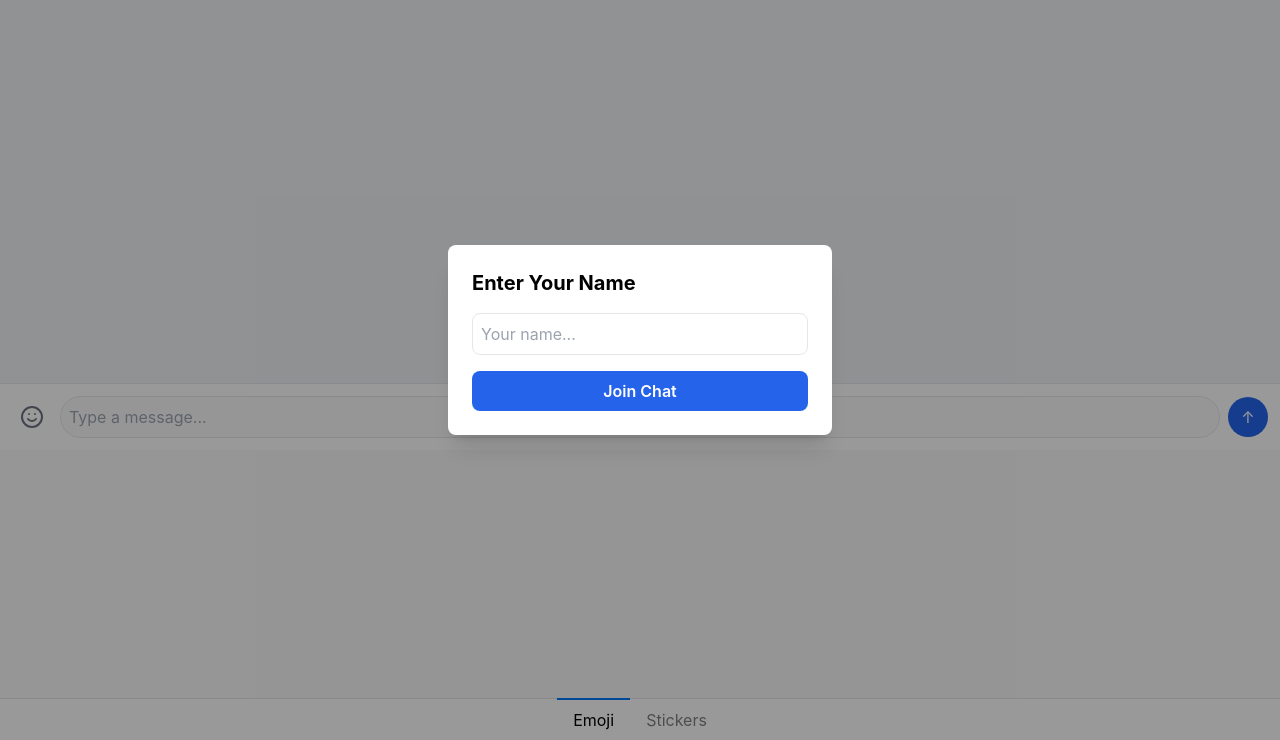
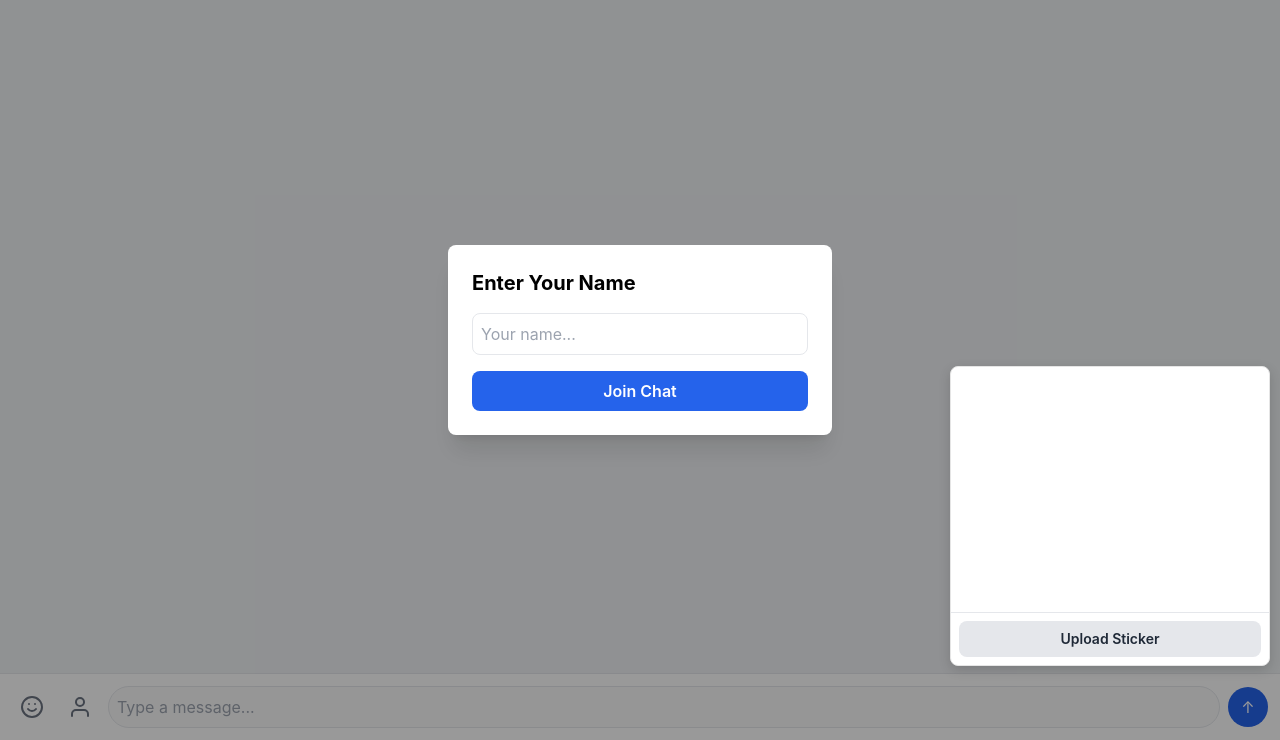
Before and after one commit to blackpirateapps/curly-fiesta, a website: page public/chat.html in a window 1280 px wide. Shown: the part 60-800 px from the top of the page. Drawn offline with nearby package versions, Linux system fonts and the light colour scheme.

Commit message:
chat stickers

```diff
--- a/public/chat.html
+++ b/public/chat.html
@@ -39,34 +39,26 @@
         .modal-backdrop { background-color: rgba(0,0,0,0.4); }
 
         /* Panel Styles */
-        #panels-container {
-            height: 290px;
-            background-color: #f9f9f9;
+        .panel {
+            position: absolute;
+            bottom: 100%; /* Position right above the footer */
+            right: 10px;
+            margin-bottom: 8px;
+            z-index: 100;
+            background: white;
+            border-radius: 8px;
+            box-shadow: 0 4px 12px rgba(0,0,0,0.15);
+            border: 1px solid #e5e5e5;
+            width: 320px;
+            height: 300px;
+        }
+        #sticker-panel {
             display: flex;
             flex-direction: column;
         }
-        .panel-content {
+        #sticker-grid {
             flex-grow: 1;
             overflow-y: auto;
-            position: relative;
-        }
-        .panel-tabs {
-            border-top: 1px solid #e5e5e5;
-            background-color: #ffffff;
-            display: flex;
-            justify-content: center;
-        }
-        .panel-tab {
-            padding: 8px 16px;
-            cursor: pointer;
-            opacity: 0.5;
-        }
-        .panel-tab.active {
-            opacity: 1;
-            border-top: 2px solid #007aff;
-            margin-top: -1px;
-        }
-        #sticker-grid {
             padding: 8px;
             display: grid;
             grid-template-columns: repeat(auto-fill, minmax(70px, 1fr));
@@ -118,32 +110,26 @@
 
     <main id="chat-messages" class="flex-1 p-4 overflow-y-auto flex flex-col gap-3"></main>
 
-    <footer class="bg-white border-t border-gray-200">
-        <div class="p-3 flex gap-2 items-center">
-            <button id="toggle-panels-btn" type="button" class="text-gray-500 p-2 rounded-full hover:bg-gray-200">
-                <!-- Icon will be swapped here -->
+    <footer class="bg-white border-t border-gray-200 p-3 relative">
+        <form id="chat-form" class="flex gap-2 items-center">
+            <button id="emoji-btn" type="button" class="text-gray-500 p-2 rounded-full hover:bg-gray-200">
+                <svg xmlns="http://www.w3.org/2000/svg" width="24" height="24" viewBox="0 0 24 24" fill="none" stroke="currentColor" stroke-width="2" stroke-linecap="round" stroke-linejoin="round"><circle cx="12" cy="12" r="10"></circle><path d="M8 14s1.5 2 4 2 4-2 4-2"></path><line x1="9" y1="9" x2="9.01" y2="9"></line><line x1="15" y1="9" x2="15.01" y2="9"></line></svg>
             </button>
-            <form id="chat-form" class="flex-1">
-                <input id="chat-input" type="text" placeholder="Type a message..." class="w-full p-2 border rounded-full focus:outline-none focus:ring-2 focus:ring-blue-500" disabled>
-            </form>
-            <button id="chat-submit" type="submit" form="chat-form" class="bg-blue-600 text-white rounded-full p-2 w-10 h-10 flex items-center justify-center" disabled>
+            <button id="sticker-btn" type="button" class="text-gray-500 p-2 rounded-full hover:bg-gray-200">
+                <svg xmlns="http://www.w3.org/2000/svg" width="24" height="24" viewBox="0 0 24 24" fill="none" stroke="currentColor" stroke-width="2" stroke-linecap="round" stroke-linejoin="round"><path d="M20 21v-2a4 4 0 0 0-4-4H8a4 4 0 0 0-4 4v2"/><circle cx="12" cy="7" r="4"/></svg>
+            </button>
+            <input id="chat-input" type="text" placeholder="Type a message..." class="flex-1 p-2 border rounded-full focus:outline-none focus:ring-2 focus:ring-blue-500" disabled>
+            <button id="chat-submit" type="submit" class="bg-blue-600 text-white rounded-full p-2 w-10 h-10 flex items-center justify-center" disabled>
                 &uarr;
             </button>
-        </div>
+        </form>
 
-        <div id="panels-container" class="hidden">
-            <div class="panel-content">
-                <emoji-picker id="emoji-picker" class="light"></emoji-picker>
-                <div id="sticker-panel" class="hidden h-full flex flex-col">
-                    <div id="sticker-grid" class="flex-grow"></div>
-                    <div class="p-2 border-t">
-                        <button id="open-upload-modal" class="w-full bg-gray-200 text-gray-800 p-2 rounded-lg font-semibold text-sm">Upload Sticker</button>
-                    </div>
-                </div>
-            </div>
-            <div class="panel-tabs">
-                <button id="emoji-tab" class="panel-tab active">Emoji</button>
-                <button id="sticker-tab" class="panel-tab">Stickers</button>
+        <emoji-picker id="emoji-picker" class="light hidden panel"></emoji-picker>
+
+        <div id="sticker-panel" class="hidden panel">
+            <div id="sticker-grid" class="flex-grow"></div>
+            <div class="p-2 border-t">
+                <button id="open-upload-modal" class="w-full bg-gray-200 text-gray-800 p-2 rounded-lg font-semibold text-sm">Upload Sticker</button>
             </div>
         </div>
     </footer>
@@ -157,12 +143,10 @@
         const usernameModal = document.getElementById('username-modal');
         const usernameForm = document.getElementById('username-form');
         const usernameInput = document.getElementById('username-input');
-        const togglePanelsBtn = document.getElementById('toggle-panels-btn');
-        const panelsContainer = document.getElementById('panels-container');
+        const emojiBtn = document.getElementById('emoji-btn');
         const emojiPicker = document.getElementById('emoji-picker');
+        const stickerBtn = document.getElementById('sticker-btn');
         const stickerPanel = document.getElementById('sticker-panel');
-        const emojiTab = document.getElementById('emoji-tab');
-        const stickerTab = document.getElementById('sticker-tab');
         const stickerGrid = document.getElementById('sticker-grid');
         const openUploadModalBtn = document.getElementById('open-upload-modal');
         const stickerUploadModal = document.getElementById('sticker-upload-modal');
@@ -174,12 +158,6 @@
 
         let username = '';
         let ably, channel;
-
-        const icons = {
-            emoji: `<svg xmlns="http://www.w3.org/2000/svg" width="24" height="24" viewBox="0 0 24 24" fill="none" stroke="currentColor" stroke-width="2" stroke-linecap="round" stroke-linejoin="round"><circle cx="12" cy="12" r="10"></circle><path d="M8 14s1.5 2 4 2 4-2 4-2"></path><line x1="9" y1="9" x2="9.01" y2="9"></line><line x1="15" y1="9" x2="15.01" y2="9"></line></svg>`,
-            keyboard: `<svg xmlns="http://www.w3.org/2000/svg" width="24" height="24" viewBox="0 0 24 24" fill="none" stroke="currentColor" stroke-width="2" stroke-linecap="round" stroke-linejoin="round"><rect x="3" y="4" width="18" height="16" rx="2" ry="2"></rect><line x1="7" y1="9" x2="7.01" y2="9"></line><line x1="11" y1="9" x2="11.01" y2="9"></line><line x1="15" y1="9" x2="15.01" y2="9"></line><line x1="7" y1="13" x2="7.01" y2="13"></line><line x1="11" y1="13" x2="11.01" y2="13"></line><line x1="15" y1="13" x2="15.01" y2="13"></line><line x1="9" y1="17" x2="15" y2="17"></line></svg>`
-        };
-        togglePanelsBtn.innerHTML = icons.emoji;
 
         // --- Cookie Helpers ---
         function setCookie(name, value, days) {
@@ -323,6 +301,7 @@
         function sendSticker(url) {
             if (ably && channel && ably.connection.state === 'connected') {
                 channel.publish('message', { type: 'sticker', url: url, name: username });
+                stickerPanel.classList.add('hidden');
             }
         }
 
@@ -357,33 +336,39 @@
         });
 
         // --- UI Event Listeners ---
-        togglePanelsBtn.addEventListener('click', () => {
-            const isHidden = panelsContainer.classList.toggle('hidden');
-            chatForm.classList.toggle('hidden', !isHidden);
-            togglePanelsBtn.innerHTML = isHidden ? icons.emoji : icons.keyboard;
+        function togglePanel(panelToShow) {
+            const allPanels = [emojiPicker, stickerPanel];
+            allPanels.forEach(p => {
+                if (p !== panelToShow) {
+                    p.classList.add('hidden');
+                }
+            });
+            panelToShow.classList.toggle('hidden');
+        }
+
+        emojiBtn.addEventListener('click', (e) => {
+            e.stopPropagation();
+            togglePanel(emojiPicker);
         });
-
-        function switchTab(activeTab) {
-            if (activeTab === 'emoji') {
-                emojiTab.classList.add('active');
-                stickerTab.classList.remove('active');
-                emojiPicker.classList.remove('hidden');
-                stickerPanel.classList.add('hidden');
-            } else {
-                stickerTab.classList.add('active');
-                emojiTab.classList.remove('active');
-                stickerPanel.classList.remove('hidden');
-                emojiPicker.classList.add('hidden');
-            }
-        }
-        emojiTab.addEventListener('click', () => switchTab('emoji'));
-        stickerTab.addEventListener('click', () => switchTab('sticker'));
+        stickerBtn.addEventListener('click', (e) => {
+            e.stopPropagation();
+            togglePanel(stickerPanel);
+        });
 
         emojiPicker.addEventListener('emoji-click', event => { chatInput.value += event.detail.unicode; });
 
         openUploadModalBtn.addEventListener('click', () => stickerUploadModal.classList.remove('hidden'));
         closeUploadModalBtn.addEventListener('click', () => stickerUploadModal.classList.add('hidden'));
 
+        // Global click to hide panels
+        document.addEventListener('click', (event) => {
+            const isClickInsideFooter = event.target.closest('footer');
+            if (!isClickInsideFooter) {
+                emojiPicker.classList.add('hidden');
+                stickerPanel.classList.add('hidden');
+            }
+        });
+
         checkUsername();
     </script>
 
```
